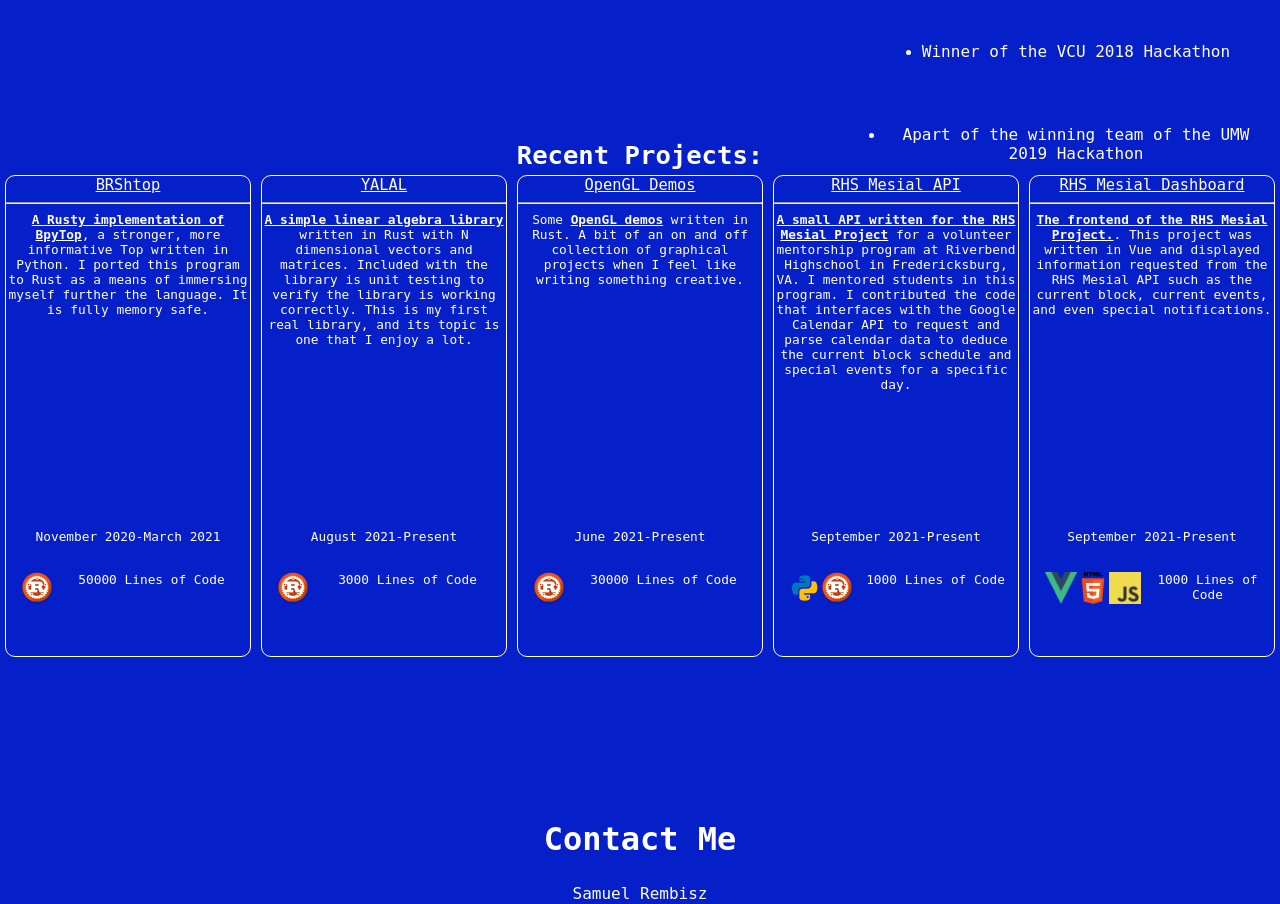
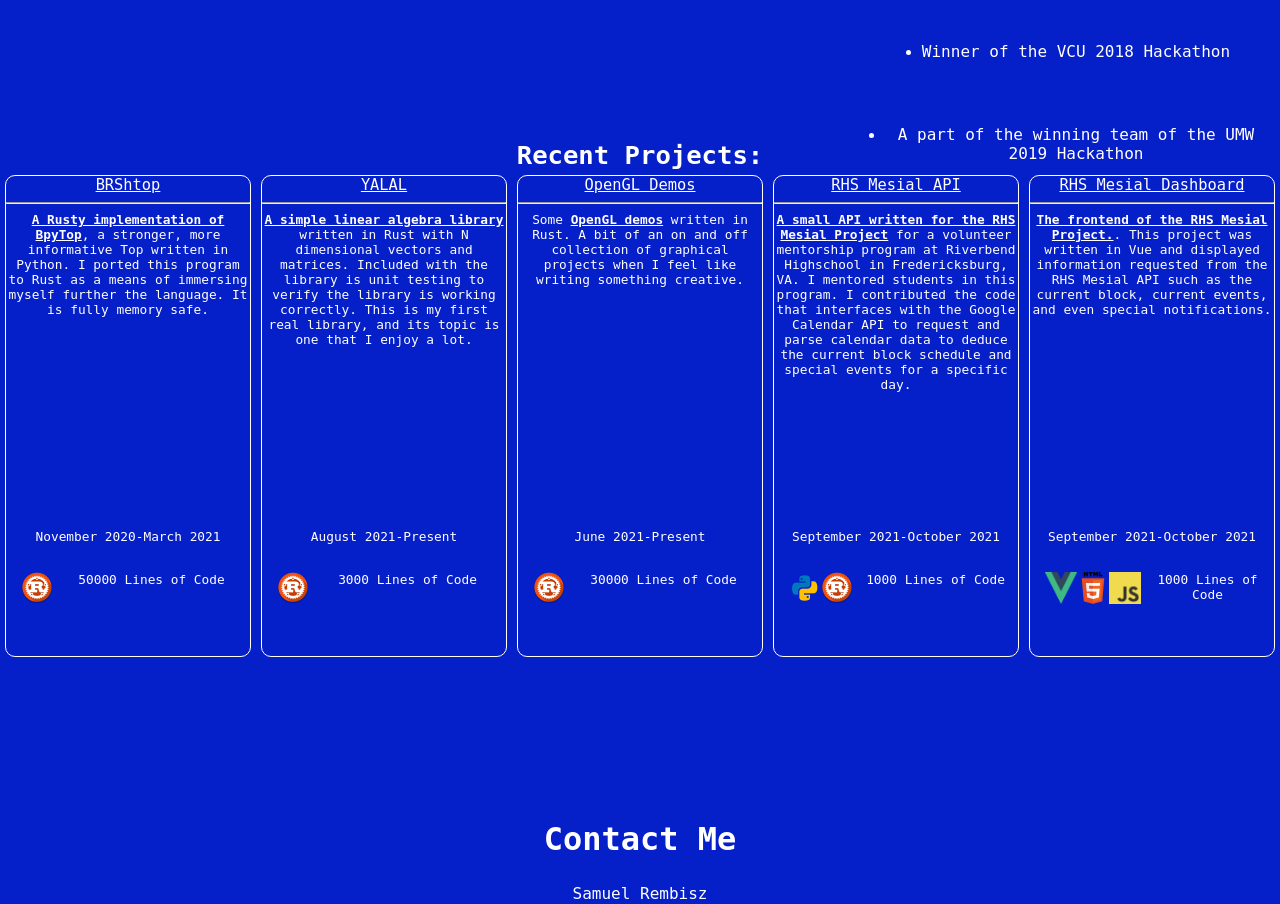
Before and after one commit to StappsWorld/stappsworld.com, a Vue app in the folder resume/: page / in a window 1280 px wide. Shown: the part 3020-3924 px from the top of the page. Built offline with nearby package versions, Linux system fonts and the light colour scheme.

Commit message:
Typos and errors

```diff
--- a/resume/src/components/past_employment/past_employment.js
+++ b/resume/src/components/past_employment/past_employment.js
@@ -44,5 +44,5 @@ export const honors_arr = [
     "Co-Leader of the Tech Discussion Club",
     "Leader of the 1st place team at the 2016 Capital One Hacker-thon",
     "Winner of the VCU 2018 Hackathon",
-    "Apart of the winning team of the UMW 2019 Hackathon"
+    "A part of the winning team of the UMW 2019 Hackathon"
 ]
--- a/resume/src/components/projects/projects.js
+++ b/resume/src/components/projects/projects.js
@@ -34,7 +34,7 @@ export const proj_arr = [
         description: "<u><strong>A small API written for the RHS Mesial Project</u></strong> for a volunteer mentorship program at Riverbend Highschool in Fredericksburg, VA. I mentored students in this program. I contributed the code that interfaces with the Google Calendar API to request and parse calendar data to deduce the current block schedule and special events for a specific day.",
         loc: 1000,
         time_started: new Date('September 1, 2021 00:00:00'),
-        time_ended: null,
+        time_ended: new Date('October 1, 2021 00:00:00'),
     },
     {
         name: "RHS Mesial Dashboard",
@@ -43,7 +43,7 @@ export const proj_arr = [
         description: "<u><strong>The frontend of the RHS Mesial Project.</u></strong>. This project was written in Vue and displayed information requested from the RHS Mesial API such as the current block, current events, and even special notifications.",
         loc: 1000,
         time_started: new Date('September 1, 2021 00:00:00'),
-        time_ended: null,
+        time_ended: new Date('October 1, 2021 00:00:00'),
     },
 
 ]
```
